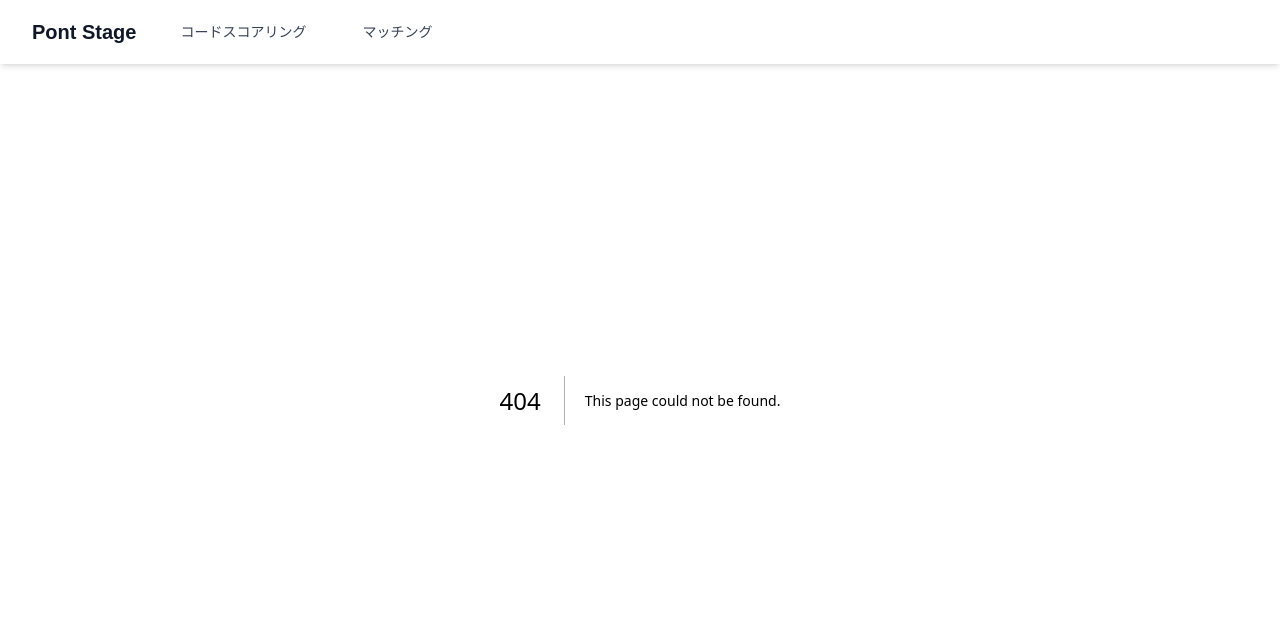
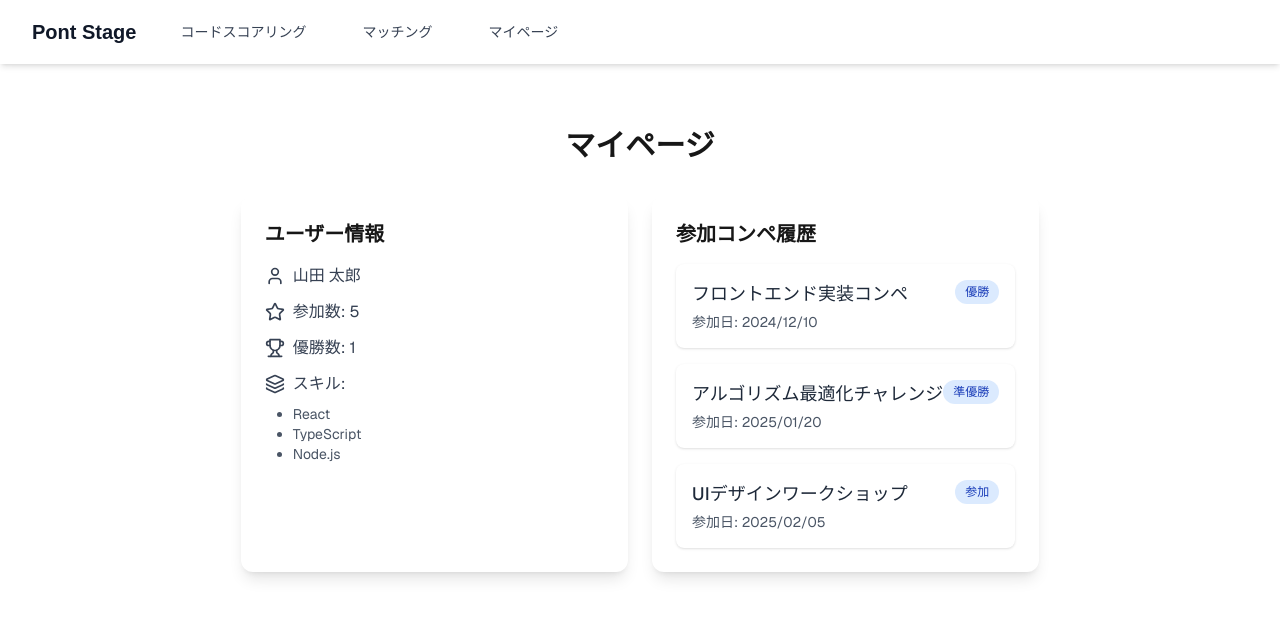
Before and after one commit to tktm8/howtv2025, a Next.js app: page /mypage in a window 1280 px wide. Before the commit this address had no page. Shown: the top 618 px of the page. Built offline with nearby package versions, Linux system fonts and the light colour scheme.

Commit message:
feat: MyPage

```diff
--- /dev/null
+++ b/src/app/mypage/components/mypage.tsx
@@ -0,0 +1,125 @@
+'use client';
+
+import React from 'react';
+import { User } from '../../matching/data'; // 既存のUser型をインポート
+import { User as UserIcon, Star, Layers, Trophy } from 'lucide-react';
+
+// ユーザーが参加したコンペの型（サンプル）
+type CompetitionHistory = {
+  id: number;
+  title: string;
+  date: string;      // 開催日や参加日
+  result: string;    // 優勝, 準優勝, 参加 などの結果
+};
+
+const MyPage: React.FC = () => {
+  // サンプルのユーザー情報
+  const user: User = {
+    uid: 1,
+    name: '山田 太郎',
+    skills: ['React', 'TypeScript', 'Node.js'],
+    experience: 5, // 参加数として扱う
+  };
+
+  // ユーザーが参加したコンペの履歴（ダミーデータ）
+  const competitionHistory: CompetitionHistory[] = [
+    {
+      id: 101,
+      title: 'フロントエンド実装コンペ',
+      date: '2024/12/10',
+      result: '優勝',
+    },
+    {
+      id: 102,
+      title: 'アルゴリズム最適化チャレンジ',
+      date: '2025/01/20',
+      result: '準優勝',
+    },
+    {
+      id: 103,
+      title: 'UIデザインワークショップ',
+      date: '2025/02/05',
+      result: '参加',
+    },
+  ];
+
+  // コンペ履歴から優勝数を算出
+  const winCount = competitionHistory.filter((comp) => comp.result === '優勝').length;
+
+  return (
+    <div className="min-h-screen p-8 font-[family-name:var(--font-geist-sans)]">
+      {/* ページタイトル */}
+      <h1 className="text-3xl font-bold mb-8 text-center">マイページ</h1>
+
+      {/* 2カラムのカード配置（画面幅が狭いときは1カラム） */}
+      <div className="grid grid-cols-1 md:grid-cols-2 gap-6">
+
+        {/* --- ユーザー情報カード --- */}
+        <div className="bg-white dark:bg-gray-800 rounded-xl shadow-lg hover:shadow-xl transition-shadow duration-300 overflow-hidden">
+          <div className="p-6">
+            <h2 className="text-xl font-semibold mb-4">ユーザー情報</h2>
+
+            {/* 名前 */}
+            <div className="flex items-center text-gray-700 dark:text-gray-200 mb-3">
+              <UserIcon className="w-5 h-5 mr-2" />
+              <span className="text-base">{user.name}</span>
+            </div>
+
+            {/* 参加数 */}
+            <div className="flex items-center text-gray-700 dark:text-gray-200 mb-3">
+              <Star className="w-5 h-5 mr-2" />
+              <span className="text-base">参加数: {user.experience}</span>
+            </div>
+
+            {/* 優勝数 */}
+            <div className="flex items-center text-gray-700 dark:text-gray-200 mb-3">
+              <Trophy className="w-5 h-5 mr-2" />
+              <span className="text-base">優勝数: {winCount}</span>
+            </div>
+
+            {/* スキル一覧 */}
+            <div className="flex items-center text-gray-700 dark:text-gray-200 mb-2">
+              <Layers className="w-5 h-5 mr-2" />
+              <span className="text-base">スキル:</span>
+            </div>
+            <ul className="ml-7 list-disc text-gray-600 dark:text-gray-300 text-sm">
+              {user.skills.map((skill, index) => (
+                <li key={index}>{skill}</li>
+              ))}
+            </ul>
+          </div>
+        </div>
+
+        {/* --- 参加コンペ履歴カード --- */}
+        <div className="bg-white dark:bg-gray-800 rounded-xl shadow-lg hover:shadow-xl transition-shadow duration-300 overflow-hidden">
+          <div className="p-6">
+            <h2 className="text-xl font-semibold mb-4">参加コンペ履歴</h2>
+            <div className="grid grid-cols-1 gap-4">
+              {competitionHistory.map((comp) => (
+                <div
+                  key={comp.id}
+                  className="bg-white dark:bg-gray-700 rounded-lg p-4 shadow-sm hover:shadow-md transition-shadow duration-300"
+                >
+                  <div className="flex items-start justify-between">
+                    <h3 className="text-lg font-medium mb-1 text-gray-800 dark:text-gray-100">
+                      {comp.title}
+                    </h3>
+                    <span className="inline-flex items-center rounded-full bg-blue-100 dark:bg-blue-900 px-2.5 py-1 text-xs font-medium text-blue-800 dark:text-blue-100">
+                      {comp.result}
+                    </span>
+                  </div>
+                  <p className="text-gray-600 dark:text-gray-300 text-sm">
+                    参加日: {comp.date}
+                  </p>
+                </div>
+              ))}
+            </div>
+          </div>
+        </div>
+
+      </div>
+    </div>
+  );
+};
+
+export default MyPage;
--- /dev/null
+++ b/src/app/mypage/page.tsx
@@ -0,0 +1,11 @@
+'use client';
+
+import MyPage from "./components/mypage";
+
+export default function Page() {
+  return (
+    <main className="flex min-h-screen flex-col items-center justify-center p-24">
+      <MyPage />
+    </main>
+  );
+}
--- a/src/components/Header.tsx
+++ b/src/components/Header.tsx
@@ -1,4 +1,4 @@
-import Link from 'next/link'
+import Link from "next/link";
 
 const Header = () => {
   return (
@@ -6,10 +6,7 @@ const Header = () => {
       <nav className="max-w-7xl mx-auto px-4 sm:px-6 lg:px-8">
         <div className="flex justify-between h-16">
           <div className="flex items-center">
-            <Link
-              href="/"
-              className="text-xl font-bold text-gray-900 mr-8"
-            >
+            <Link href="/" className="text-xl font-bold text-gray-900 mr-8">
               Pont Stage
             </Link>
             <div className="flex space-x-8">
@@ -25,12 +22,18 @@ const Header = () => {
               >
                 マッチング
               </Link>
+              <Link
+                href="/mypage"
+                className="text-gray-700 hover:text-gray-900 px-3 py-2 rounded-md text-sm font-medium"
+              >
+                マイページ
+              </Link>
             </div>
           </div>
         </div>
       </nav>
     </header>
-  )
-}
+  );
+};
 
-export default Header
+export default Header;
```
Lines whose indentation alone changed are shown as unchanged.
